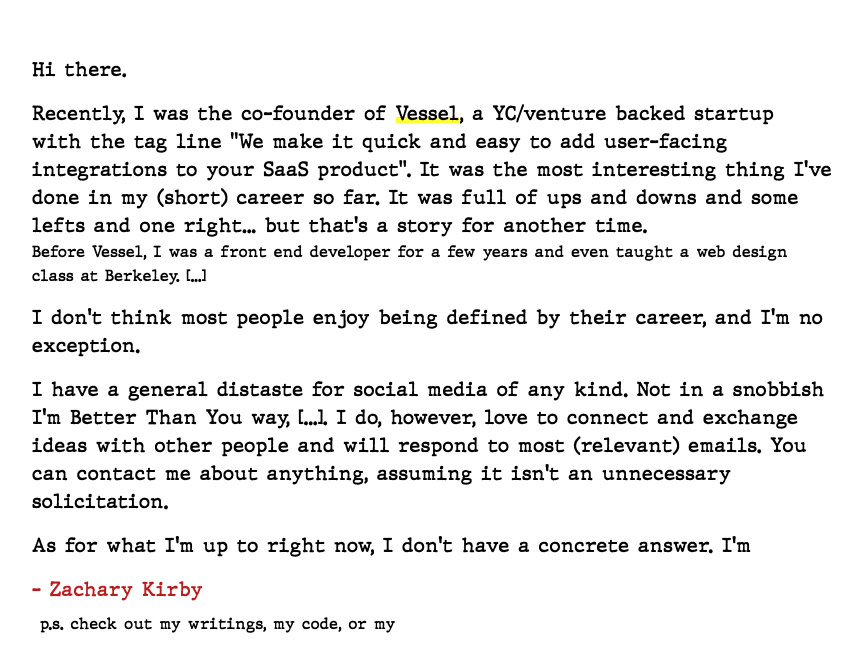
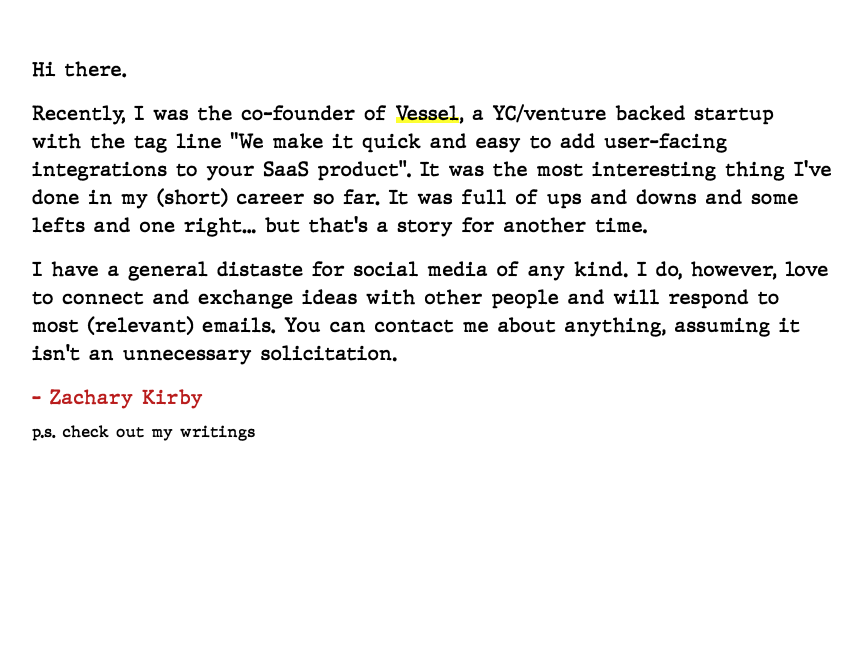
Before and after one commit to zkirby/personal-site, a Next.js app: page / in a window 1280 px wide. Shown: the top 672 px of the page, without its empty margins (208-1070 px from the left). Built offline with nearby package versions, Linux system fonts and the light colour scheme.

Commit message:
fix text

```diff
--- a/views/Home.tsx
+++ b/views/Home.tsx
@@ -48,21 +48,25 @@ export default function Home({ }) {
               , a YC/venture backed startup with the tag line "We make it quick and easy
               to add user-facing integrations to your SaaS product". It was the most interesting thing I've done in my (short) career so far. It was full of ups and downs and some lefts and one right... but that's a story for another time.
             </p>
-            <p>Before Vessel, I was a front end developer for a few years and even taught a web design class at Berkeley. [...]</p>
+            {/* <p>Before Vessel, I was a front end developer for a few years and even taught a web design class at Berkeley.</p> */}
+            {/* <p className="mt-4 text-xl">
+              I don't think most people enjoy being defined by their career, and I'm no exception.
+            </p> */}
             <p className="mt-4 text-xl">
-              I don't think most people enjoy being defined by their career, and I'm no exception.
-            </p>
-            <p className="mt-4 text-xl">
-              I have a general distaste for social media of any kind. Not in a snobbish I'm Better Than You way, [...]. I do,
+              I have a general distaste for social media of any kind. I do,
               however, love to connect and exchange ideas with other people and
               will respond to most (relevant) emails. You can contact me about anything, assuming it isn't an
               unnecessary solicitation.
             </p>
-            <p className="mt-4 text-xl">
+            {/* <p className="mt-4 text-xl">
               As for what I'm up to right now, I don't have a concrete answer. I'm
+            </p> */}
+            <p className="text-xl mt-4 text-red-700">- Zachary Kirby</p>
+            <p className="text-l mt-2">p.s. check out my{" "}
+              <a className="text-bold" href="https://substack.com/@zkirby" target="_blank">
+                writings
+              </a>
             </p>
-            <p className="text-xl mt-4 text-red-700">- Zachary Kirby</p>
-            <p className="text-l mt-2 ml-2">p.s. check out my writings, my code, or my </p>
           </div>
         </div>
       </div>
```
